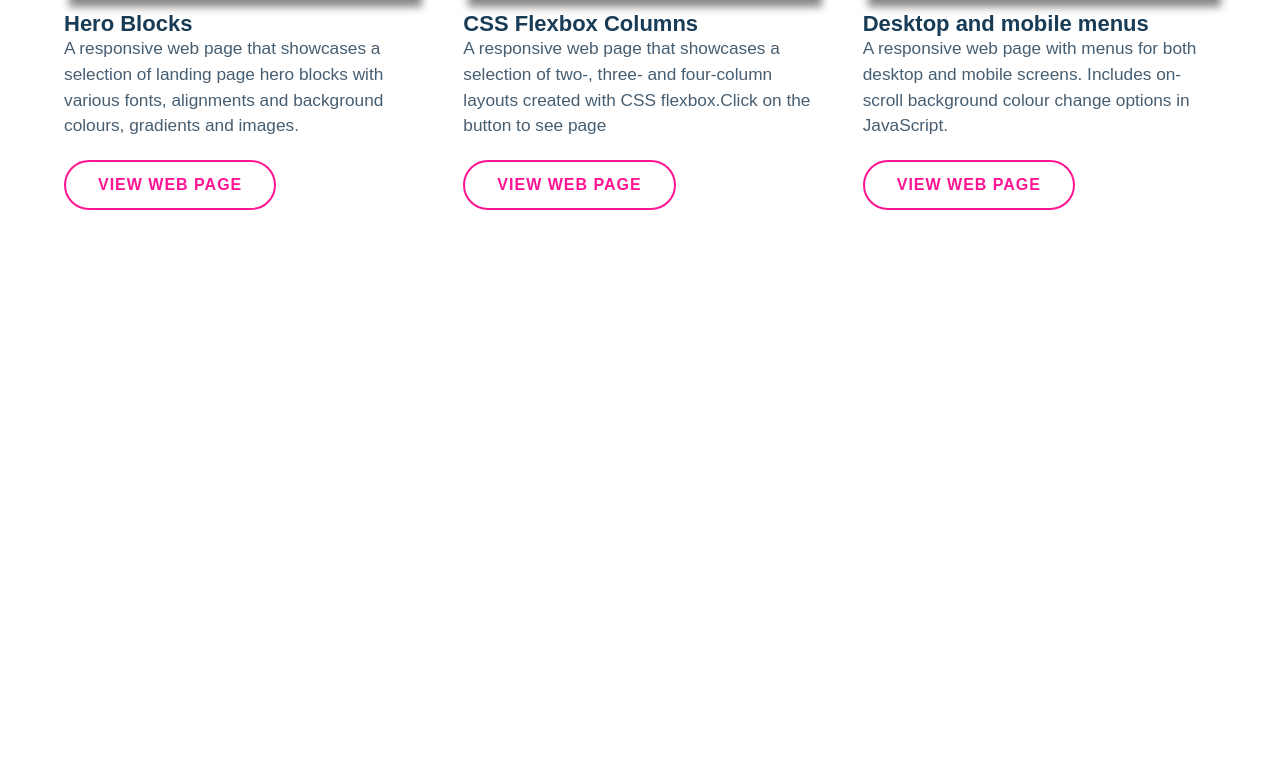
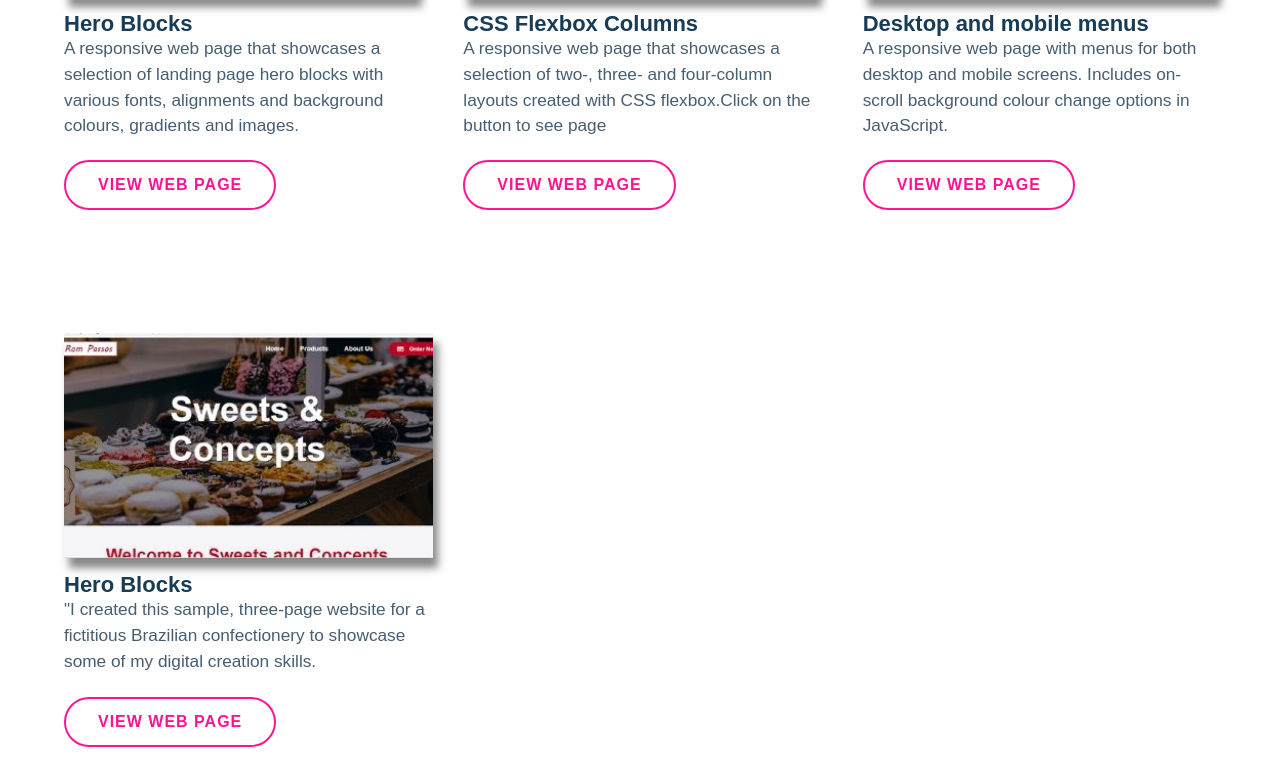
Before and after one commit to RomPassos/portfolio, a plain HTML site: page index.html in a window 1280 px wide. Shown: the part 1883-2650 px from the top of the page. Before the commit the page ends 2113 px from the top, so only its background shows below. Drawn offline with Linux system fonts and the light colour scheme.

Commit message:
Update index.html

```diff
--- a/index.html
+++ b/index.html
@@ -157,7 +157,22 @@
 
 		</div><!--- /container -->
 
+		<div class="container-wide">
+
+			<div class="flex-grid-three">
+
+				<div class="col-gutter">
+					<img src="assets/img/project.jpg" class="img-fluid image-shadow"  alt="project">
+					<h3>Hero Blocks</h3>
+					<p>"I created this sample, three-page website for a fictitious Brazilian confectionery to showcase some of my digital creation skills.</p>
+					<a class="btn-ghost btn-rounded" href="../sweetandconcepts/index.html">View web page</a>
+				</div>
+			</div><!--- /flex-grid -->
+
+		</div><!--- /container -->
+
 <!--- /close columns -->
+
 
 
 
```
